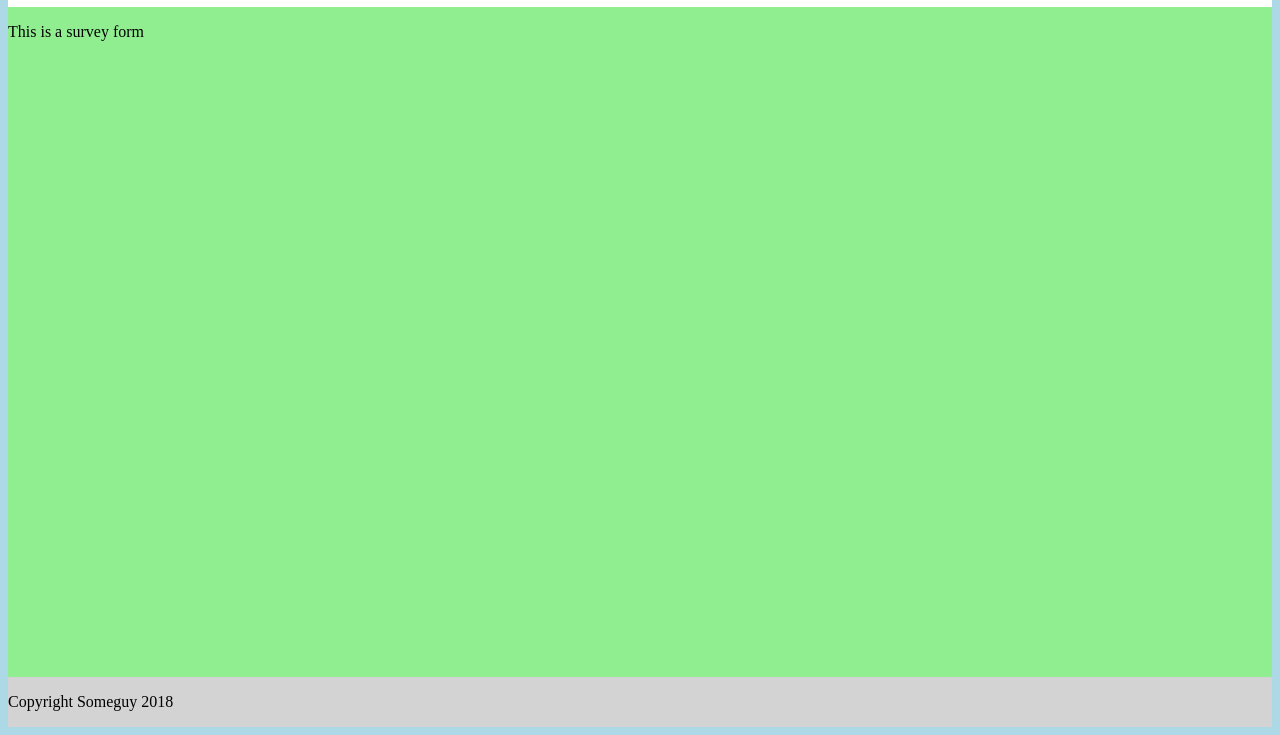
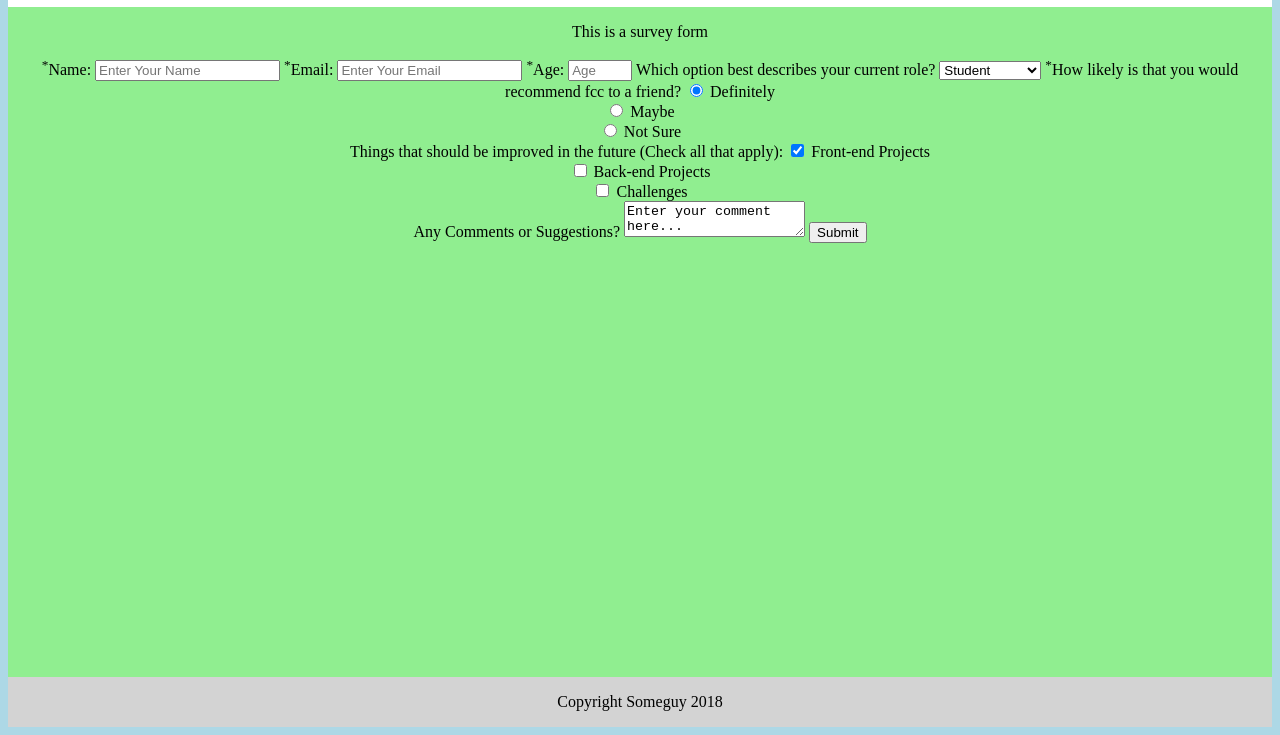
Before and after one commit to JamesJim/fcc_rwdp_build_a_survey_form, a plain HTML site: page index.html in a window 1280 px wide. Shown: the part 81-816 px from the top of the page. Drawn offline with Linux system fonts and the light colour scheme.

Commit message:
Added Survey Content. Passes tests.

```diff
--- a/css/main.css
+++ b/css/main.css
@@ -6,10 +6,13 @@ body {
 }
 header {
   background-color: white;
+  text-align: center;
 }
 main {
   background-color: lightgreen;
   flex: 1;
+  text-align: center;
+
 }
 
 h1 {
@@ -19,4 +22,6 @@ h1 {
 
 footer {
   background-color: lightgray;
+  text-align: center;
+
 }
--- a/index.html
+++ b/index.html
@@ -10,11 +10,57 @@
     <h1 id="title">Survey Form</h1>
   </header>
   <main>
-    <section id="description">
-      <p>
+    <section>
+      <p id="description">
         This is a survey form
       </p>
     </section>
+    <form id="survey-form">
+      <label id="name-label">
+        <sup>*</sup>Name:
+      </label>
+      <input id="name" type="text" name="Name" placeholder="Enter Your Name" required>
+
+      <label id="email-label">
+        <sup>*</sup>Email:
+      </label>
+      <input id="email" type="email" name="email" placeholder="Enter Your Email" required>
+
+      <label id="number-label">
+        <sup>*</sup>Age:
+      </label>
+      <input id="number" type="number" name="age" placeholder="Age" required min="0" max="110">
+
+      <label>
+        Which option best describes your current role?
+      </label>
+      <select id="dropdown">
+        <option value="student">Student</option>
+        <option value="full-time-job">Full Time Job</option>
+        <option value="other">Other</option>
+      </select>
+
+      <label>
+        <sup>*</sup>How likely is that you would recommend fcc to a friend?
+      </label>
+      <input type="radio" name="reco" value="Definitely" checked required> Definitely<br>
+      <input type="radio" name="reco" value="Maybe"> Maybe<br>
+      <input type="radio" name="reco" value="Not-Sure"> Not Sure<br>
+
+      <label>
+        Things that should be improved in the future (Check all that apply):
+      </label>
+      <input type="checkbox" name="improve1" value="Front-end Projects" checked> Front-end Projects<br>
+      <input type="checkbox" name="improve2" value="Back-end Projects"> Back-end Projects<br>
+      <input type="checkbox" name="improve3" value="Challenges"> Challenges<br>
+
+      <label>
+        Any Comments or Suggestions?
+      </label>
+      <textarea>Enter your comment here...</textarea>
+
+      <button id="submit">Submit</button>
+    </form>
   </main>
 <footer>
   <p>
```
